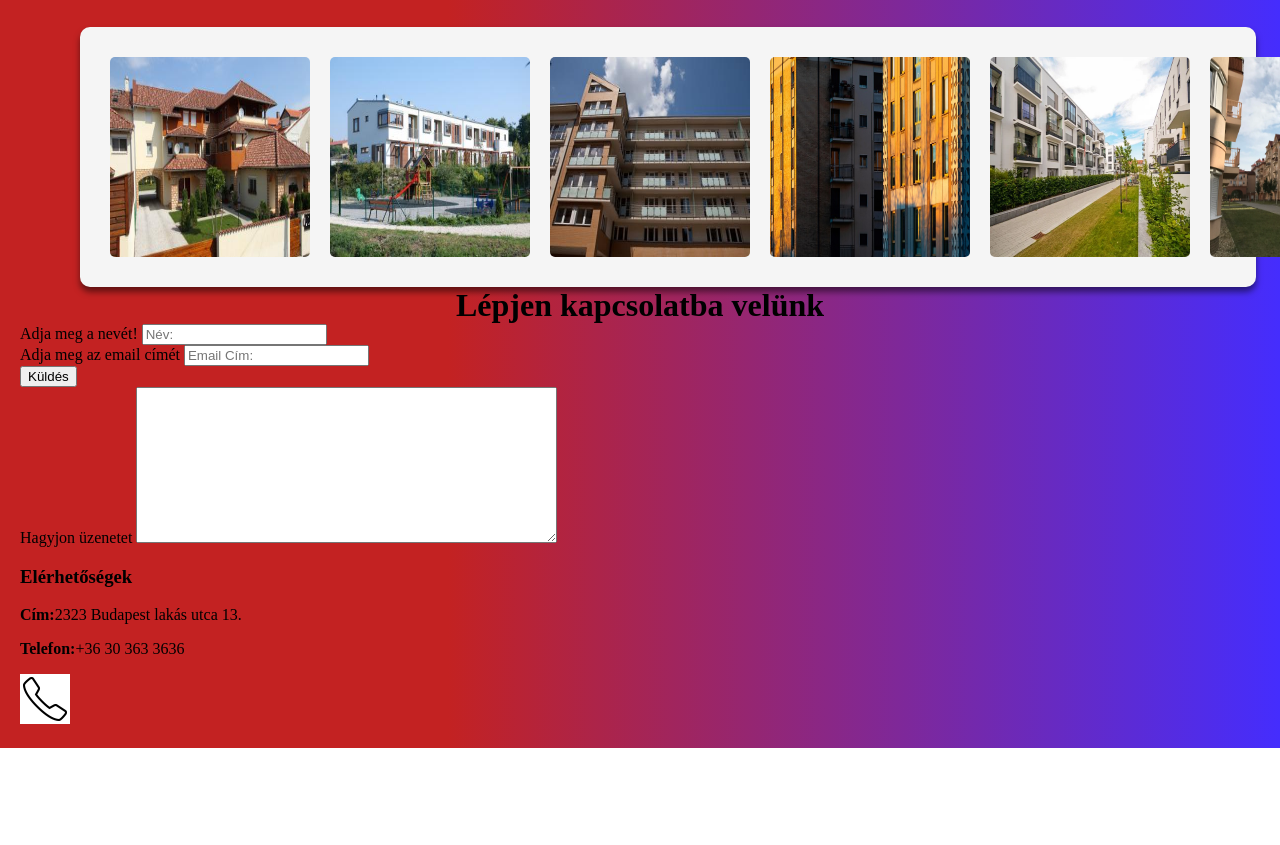
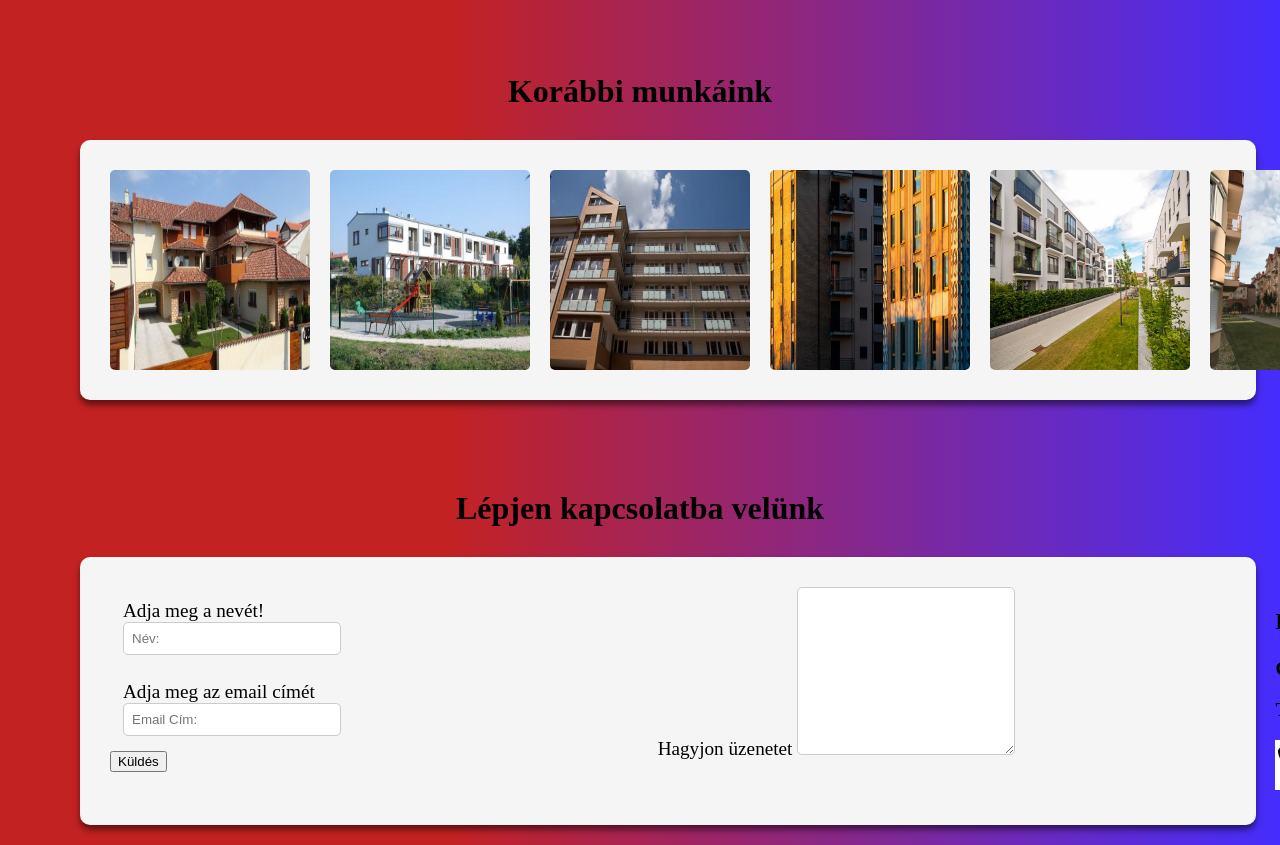
Before and after one commit to Maxer003/lakas-sulis-project, a plain HTML site: page index.html in a window 1280 px wide. Shown: the part 1660-2505 px from the top of the page. Before the commit the page ends 2408 px from the top, so only its background shows below. Drawn offline with Linux system fonts and the light colour scheme.

Commit message:
new container style change

```diff
--- a/style.css
+++ b/style.css
@@ -4,9 +4,13 @@ body {
     justify-content: center;
 }
 
-h1 {
+#mainText {
     text-align: center;
-    margin: auto;
+}
+
+#mainText2 {
+    text-align: center;
+    margin-top: 90px;
 }
 
 .container {
@@ -162,6 +166,46 @@ h1 {
     border-radius: 5px;
 }
 
+.container4 {
+    position: relative;
+    width: 90%;
+    background-color: whitesmoke;
+    left: 10px;
+    transform: translateX(50px);
+    margin-top: 30px;
+    padding: 30px;
+    border-radius: 10px;
+    box-shadow: 0 5px 6px rgba(0, 0, 0, 0.5);
+    display: flex;
+    font-size: larger;
+}
+
+input, textarea {
+    padding: 8px;
+    border: 1px solid #ccc;
+    border-radius: 5px;
+    width: 200px;
+}
+
+.inputFields {
+    display: flex;
+}
+
+.leftSide .name, .email {
+    display: flex;
+    flex-direction: column;
+    padding: 13px;
+}
+
+.middleSide {
+    position: relative;
+    left: 35%;
+}
+
+.rightSide {
+    position: relative;
+    left: 65%;
+}
 
 /*Alaprajz CSS*/
 
```
